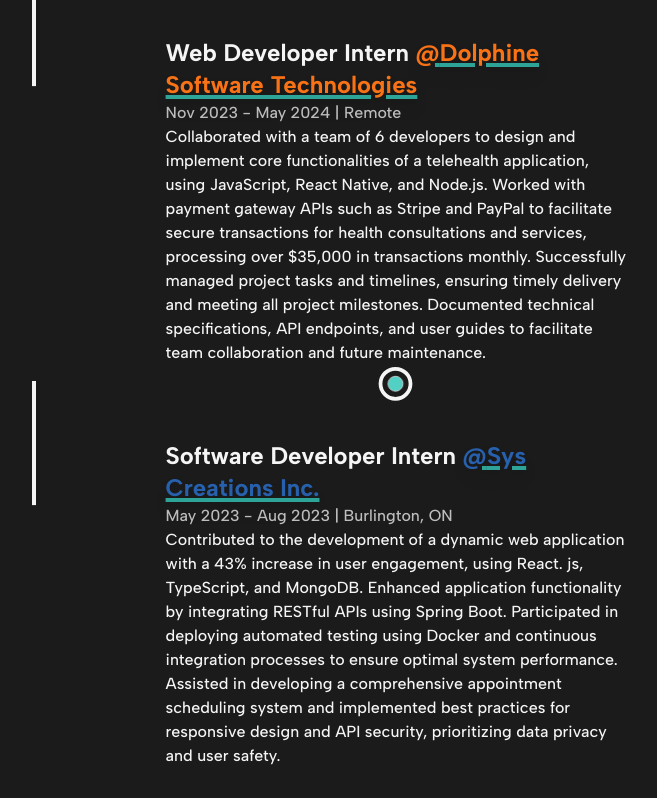
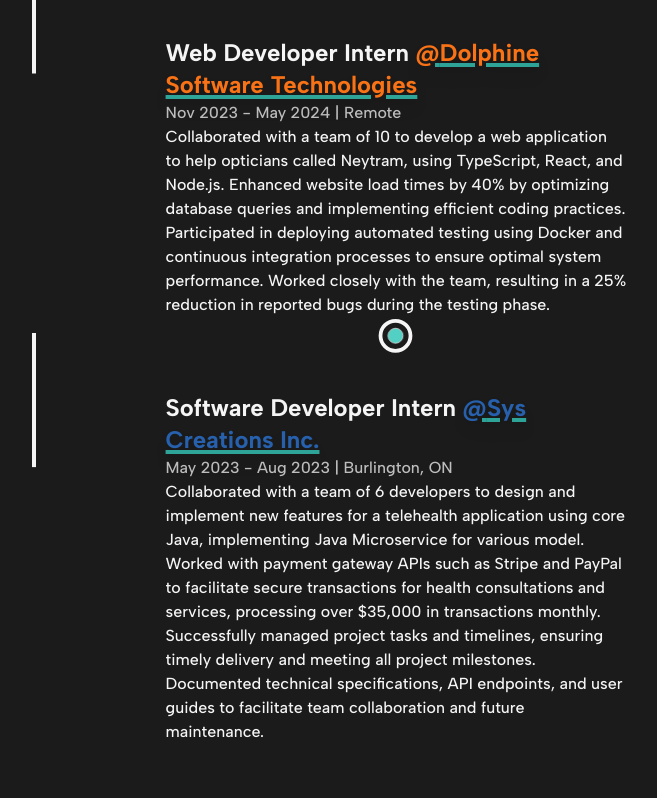
Before and after one commit to jayp0234/jaypatelcodes-portfolio, a Next.js app: page /about in a window 1280 px wide. Shown: the part 2562-3360 px from the top of the page, without its empty margins (260-917 px from the left). Built offline with nearby package versions, Linux system fonts and the light colour scheme.

Commit message:
update experience details

```diff
--- a/src/components/Experience.js
+++ b/src/components/Experience.js
@@ -40,8 +40,9 @@
         className='absolute left-9 top-0 w-[4px] h-full bg-dark origin-top dark:bg-light md:w-[2px] md:left-[30px] xs:left-[20px]'/>
 <ul className='w-full flex flex-col items-start justify-between ml-4 xs:ml-2 '>
    <Details className ="text-[#f97316] underline decoration-company decoration-4 drop-shadow-lg" position="Web Developer Intern" company="Dolphine Software Technologies" time="Nov 2023 - May 2024" address="Remote"
-   work="Collaborated with a team of 6 developers to design and implement core functionalities of a telehealth application, using
-JavaScript, React Native, and Node.js. Worked with payment gateway APIs such as Stripe and PayPal to facilitate secure transactions for health consultations and services, processing over $35,000 in transactions monthly. Successfully managed project tasks and timelines, ensuring timely delivery and meeting all project milestones. Documented technical specifications, API endpoints, and user guides to facilitate team collaboration and future maintenance."
+   work="Collaborated with a team of 10 to develop a web application to help opticians called Neytram, using TypeScript, React,
+and Node.js. Enhanced website load times by 40% by optimizing database queries and implementing efficient coding practices. Participated in deploying automated testing using Docker and continuous integration processes to ensure optimal system
+performance. Worked closely with the team, resulting in a 25% reduction in reported bugs during the testing phase."
    companyLink="https://dolphinsoftwaretechnologies.com/" />
 
 
@@ -56,10 +57,9 @@
 className='absolute left-9 top-4 w-[4px] h-full bg-dark origin-top dark:bg-light md:w-[2px] md:left-[30px] xs:left-[20px]'/>
 <ul className='w-full flex flex-col items-start justify-between ml-4 xs:ml-2 '>
 <Details className ="text-[#2761ae] underline decoration-company decoration-4 drop-shadow-lg" position="Software Developer Intern" company="Sys Creations Inc." time="May 2023 - Aug 2023" address="Burlington, ON"
-work="Contributed to the development of a dynamic web application with a 43% increase in user engagement, using React.
-js, TypeScript, and MongoDB. Enhanced application functionality by integrating RESTful APIs using Spring Boot. Participated in deploying automated testing using Docker and continuous integration processes to ensure optimal
-system performance. Assisted in developing a comprehensive appointment scheduling system and implemented best practices for responsive
-design and API security, prioritizing data privacy and user safety."
+work="Collaborated with a team of 6 developers to design and implement new features for a telehealth application using core
+Java, implementing Java Microservice for various model. Worked with payment gateway APIs such as Stripe and PayPal to facilitate secure transactions for health consultations and services, processing over $35,000 in transactions monthly. Successfully managed project tasks and timelines, ensuring timely delivery and meeting all project milestones. Documented technical specifications, API endpoints, and user guides to facilitate team collaboration and future maintenance.
+"
 companyLink="https://www.syscreations.com/" />
 
 
```
